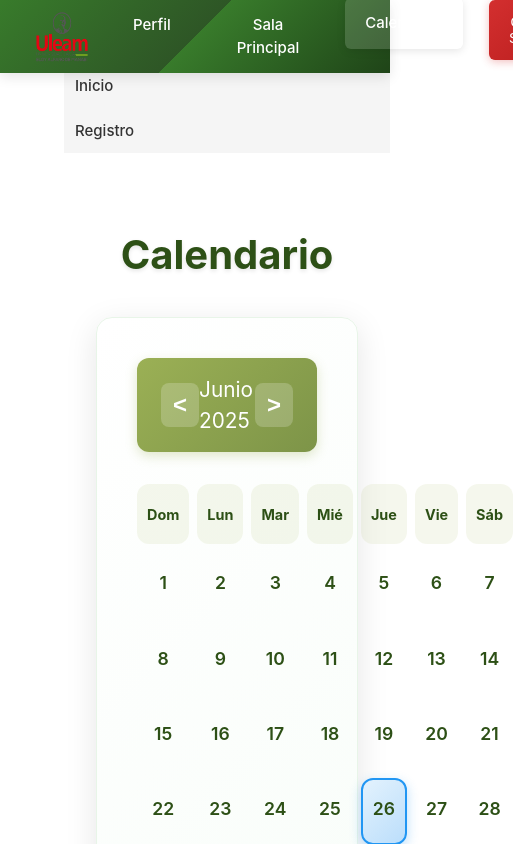
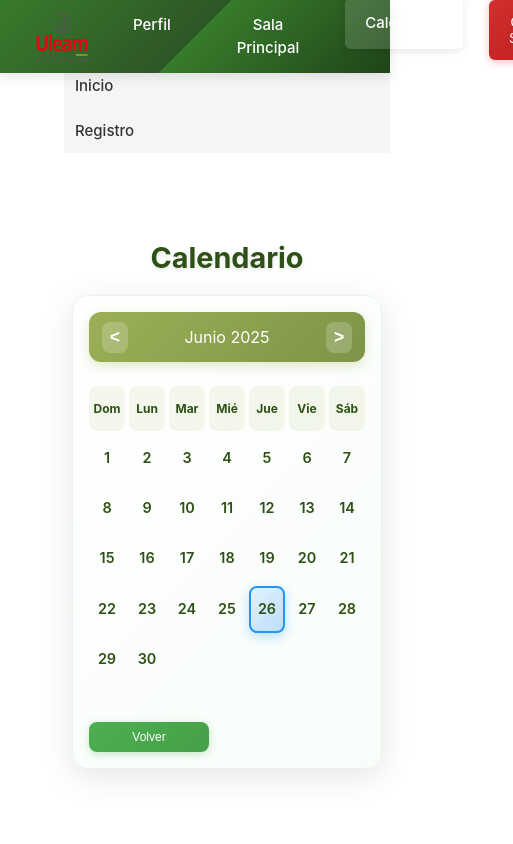
Before and after one commit to justinz12xd/Vue-proyecto, a Vue app: page /calendario in a window 390 px wide. Shown: the top 844 px of the page, 513 px wide, since content can reach past the window. Built offline with nearby package versions, Linux system fonts and the light colour scheme.

Commit message:
Mejora visual II

```diff
--- a/src/components/Loginc.vue
+++ b/src/components/Loginc.vue
@@ -100,7 +100,7 @@ label {
 
 input {
   width: 300px;
-  max-width: 80%;
+  max-width: 100%;
   padding: 0.75rem;
   margin-bottom: 1.5rem;
   border: 1px solid #ccc;
--- a/src/components/Registerc.vue
+++ b/src/components/Registerc.vue
@@ -89,37 +89,46 @@ function handleRegistro() {
   align-items: center;
   z-index: 2;
   margin: 0 !important;
-  padding: 0 !important;
+  padding: 1rem !important;
   background-color: #edecec;
   max-width: none !important;
+  overflow-y: auto;
 }
 
 .formulario-registro {
   background-color: #edecec;
-  padding: 1rem;
-  /* margin-top: 0rem; */
+  padding: 2rem;
+  margin: auto;
   border-radius: 8px;
   color: black;
   text-align: center;
   width: 90vw;
-  max-width: 400px;
+  max-width: 450px;
+  height: auto;
+  max-height: 90vh;
+  overflow-y: auto;
+  margin-top: 4%;
   box-shadow: 0 6px 12px rgba(0, 0, 0, 0.50);
 }
 
 label {
   display: block;
-  margin-bottom: 0.5rem;
-  margin-left: 0.7rem;
+  margin-bottom: 0.3rem;
+  margin-top: 0.5rem;
+  margin-left: 0.5rem;
   text-align: left;
+  font-size: 14px;
+  font-weight: 500;
 }
 
 input, select {
   width: 95%;
-  padding: 0.5rem;
-  margin-bottom: 1rem;
+  padding: 0.6rem;
+  margin-bottom: 0.8rem;
   border: 1px solid #ccc;
   border-radius: 4px;
   box-sizing: border-box;
+  font-size: 14px;
 }
 
 button {
@@ -152,8 +161,48 @@ p {
 
 h1 {
   text-align: center;
-  margin-bottom: 20px;
+  margin-bottom: 1.5rem;
   color: black;
-  font: bold 24px georgia, serif;
+  font: bold 20px georgia, serif;
+}
+
+.logo {
+  width: 60px;
+  height: 60px;
+  margin-bottom: 1rem;
+}
+
+/* Mejoras para dispositivos móviles */
+@media (max-width: 768px) {
+  .formulario-registro {
+    width: 95vw;
+    padding: 1.5rem;
+    max-height: 85vh;
+  }
+
+  h1 {
+    font-size: 18px;
+    margin-bottom: 1rem;
+  }
+
+  .logo {
+    width: 50px;
+    height: 50px;
+  }
+
+  label {
+    font-size: 13px;
+  }
+
+  input, select {
+    font-size: 13px;
+    padding: 0.5rem;
+  }
+
+  button {
+    width: 80%;
+    padding: 0.6rem 1rem;
+    font-size: 14px;
+  }
 }
 </style>
--- a/src/style/calendario.css
+++ b/src/style/calendario.css
@@ -287,3 +287,213 @@
 .ventana-evento button[type="button"]:hover {
   background: linear-gradient(135deg, #bbb, #999);
 }
+
+/* Media Queries para Responsive Design */
+
+/* Tablets y pantallas medianas */
+@media (max-width: 768px) {
+  .caja-calendario {
+    margin: 1rem auto;
+    padding: 1rem;
+  }
+
+  .caja-calendario h2 {
+    font-size: 2rem;
+    margin-bottom: 1.5rem;
+  }
+
+  .calendario {
+    padding: 1.5rem;
+    max-width: 100%;
+  }
+
+  .cabecera-calendario {
+    padding: 0.8rem 1rem;
+    font-size: 1.1rem;
+  }
+
+  .cabecera-calendario button {
+    font-size: 1.2rem;
+    padding: 0.4rem 0.6rem;
+  }
+
+  .rejilla-calendario {
+    gap: 6px;
+  }
+
+  .dia-calendario {
+    padding: 0.8rem 0.4rem;
+    min-height: 50px;
+  }
+
+  .dia-calendario span {
+    font-size: 1rem;
+    margin-bottom: 0.2rem;
+  }
+
+  .dia-calendario.header {
+    font-size: 0.8rem;
+  }
+
+  .volver {
+    width: 150px;
+    font-size: 14px;
+    padding: 0.6rem 1.2rem;
+  }
+
+  .ventana-evento {
+    width: 95%;
+    padding: 1.5rem;
+    margin: 1rem;
+  }
+
+  .ventana-evento h3 {
+    font-size: 1.3rem;
+  }
+}
+
+/* Móviles */
+@media (max-width: 480px) {
+  .caja-calendario {
+    margin: 0.5rem auto;
+    padding: 0.5rem;
+  }
+
+  .caja-calendario h2 {
+    font-size: 1.8rem;
+    margin-bottom: 1rem;
+  }
+
+  .calendario {
+    padding: 1rem;
+  }
+
+  .cabecera-calendario {
+    padding: 0.6rem 0.8rem;
+    font-size: 1rem;
+    margin-bottom: 1.5rem;
+  }
+
+  .cabecera-calendario button {
+    font-size: 1.1rem;
+    padding: 0.3rem 0.5rem;
+  }
+
+  .rejilla-calendario {
+    gap: 4px;
+  }
+
+  .dia-calendario {
+    padding: 0.6rem 0.2rem;
+    min-height: 45px;
+    border-radius: 8px;
+  }
+
+  .dia-calendario span {
+    font-size: 0.9rem;
+    margin-bottom: 0.1rem;
+  }
+
+  .dia-calendario.header {
+    font-size: 0.75rem;
+    padding: 0.4rem 0.1rem;
+  }
+
+  .punto-evento, .punto-medico {
+    width: 8px;
+    height: 8px;
+    margin: 1px auto;
+  }
+
+  .volver {
+    width: 120px;
+    font-size: 12px;
+    padding: 0.5rem 1rem;
+    margin-top: 15px;
+  }
+
+  .ventana-evento {
+    width: 98%;
+    padding: 1rem;
+    margin: 0.5rem;
+  }
+
+  .ventana-evento h3 {
+    font-size: 1.2rem;
+    margin-bottom: 1rem;
+  }
+
+  .lista-eventos {
+    padding: 1rem;
+  }
+
+  .seccion-medica h4, .otros-eventos h4 {
+    font-size: 1.1rem;
+  }
+
+  .ventana-evento input {
+    padding: 0.8rem;
+    font-size: 0.9rem;
+  }
+
+  .ventana-evento button {
+    padding: 0.6rem 1.2rem;
+    font-size: 0.9rem;
+  }
+
+  .ventana-evento button[type="button"] {
+    width: 120px;
+    margin-left: calc(50% - 60px);
+  }
+}
+
+/* Pantallas muy pequeñas */
+@media (max-width: 320px) {
+  .caja-calendario h2 {
+    font-size: 1.5rem;
+  }
+
+  .calendario {
+    padding: 0.8rem;
+  }
+
+  .cabecera-calendario {
+    font-size: 0.9rem;
+    padding: 0.5rem 0.6rem;
+  }
+
+  .cabecera-calendario button {
+    font-size: 1rem;
+    padding: 0.2rem 0.4rem;
+  }
+
+  .rejilla-calendario {
+    gap: 2px;
+  }
+
+  .dia-calendario {
+    padding: 0.4rem 0.1rem;
+    min-height: 40px;
+    border-radius: 6px;
+  }
+
+  .dia-calendario span {
+    font-size: 0.8rem;
+  }
+
+  .dia-calendario.header {
+    font-size: 0.7rem;
+    padding: 0.3rem 0.1rem;
+  }
+
+  .punto-evento, .punto-medico {
+    width: 6px;
+    height: 6px;
+  }
+
+  .volver {
+    width: 100px;
+    font-size: 11px;
+    padding: 0.4rem 0.8rem;
+  }
+}
```
